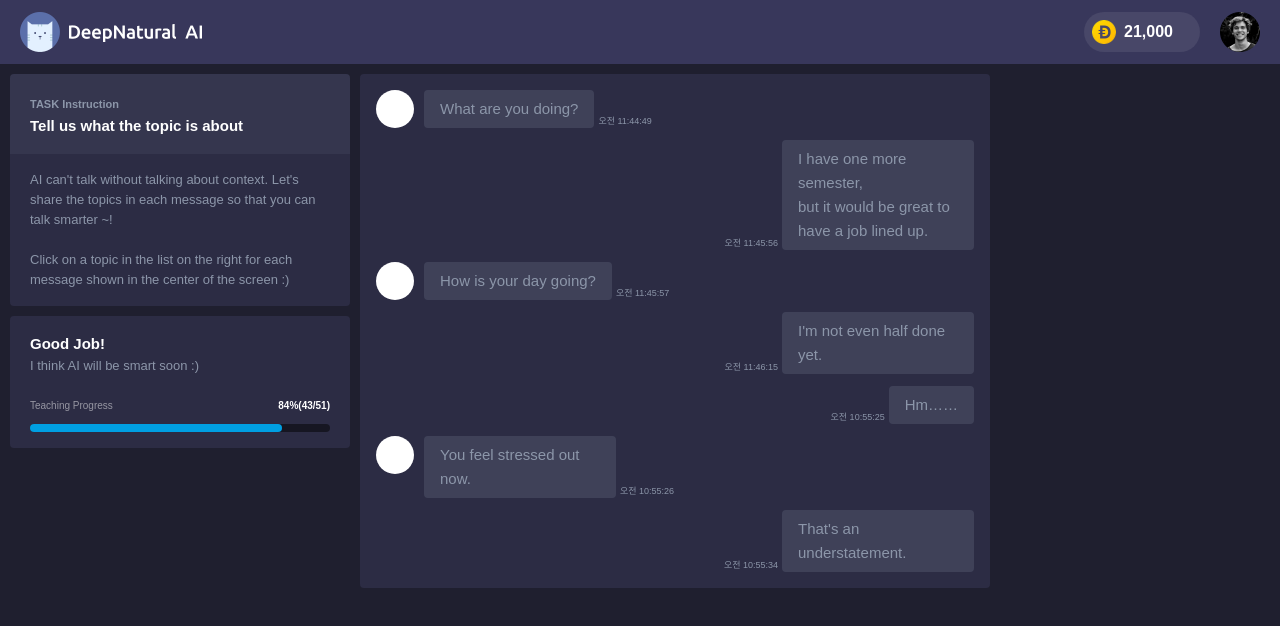
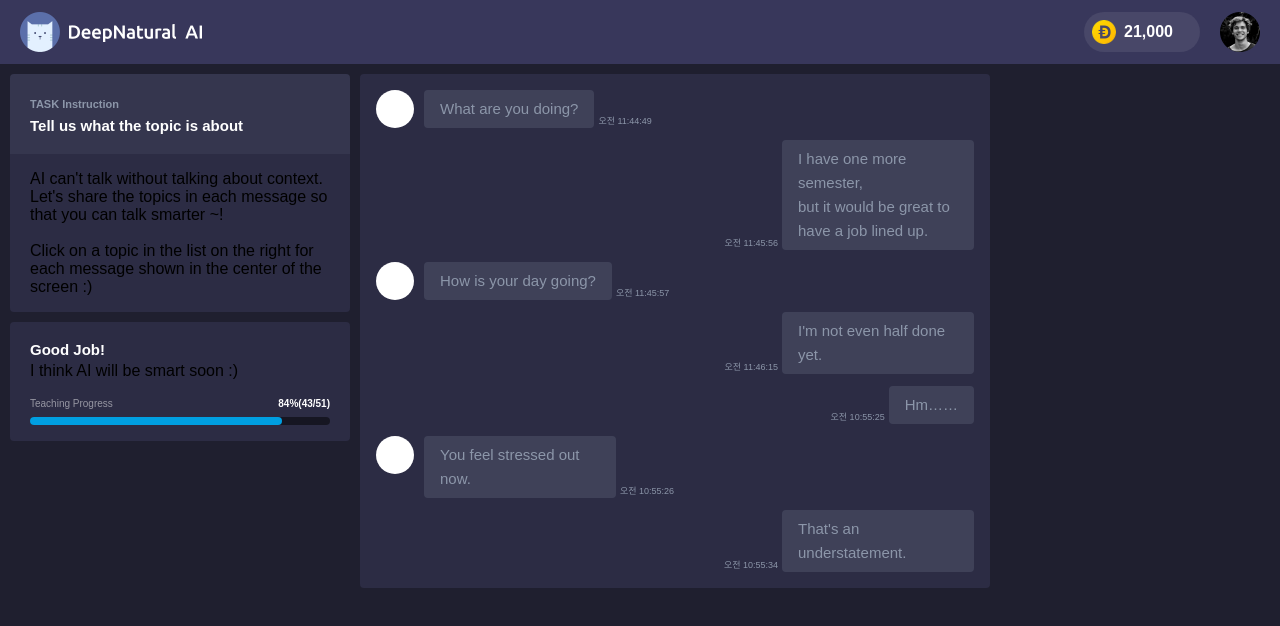
Before and after one commit to divlook-log/hello-deepnatural, a Vue app: page / in a window 1280 px wide. Shown: the top 626 px of the page. Built offline with nearby package versions, Linux system fonts and the light colour scheme; a web font is replaced by a local one.

Commit message:
전역 스타일 수정

```diff
--- a/src/assets/style/global.scss
+++ b/src/assets/style/global.scss
@@ -24,14 +24,23 @@ strong {
         font-weight: 500;
         margin: 0;
     }
+
     sub {
         font-size: 11px;
         line-height: 20px;
         color: $color-regent-gray;
     }
 
-    > .card-header,
-    > .card-body {
+    p {
+        font-size: 13px;
+        line-height: 20px;
+        color: $color-regent-gray;
+        margin: 0;
+    }
+
+    > div {
+        background-color: $color-ebony-clay;
+
         &:first-child {
             border-top-left-radius: 4px;
             border-top-right-radius: 4px;
@@ -48,11 +57,7 @@ strong {
     }
 
     .card-body {
-        background-color: $color-ebony-clay;
         padding: 16px 20px;
-        font-size: 13px;
-        line-height: 20px;
-        color: $color-regent-gray;
         white-space: pre-line;
     }
 }
```
